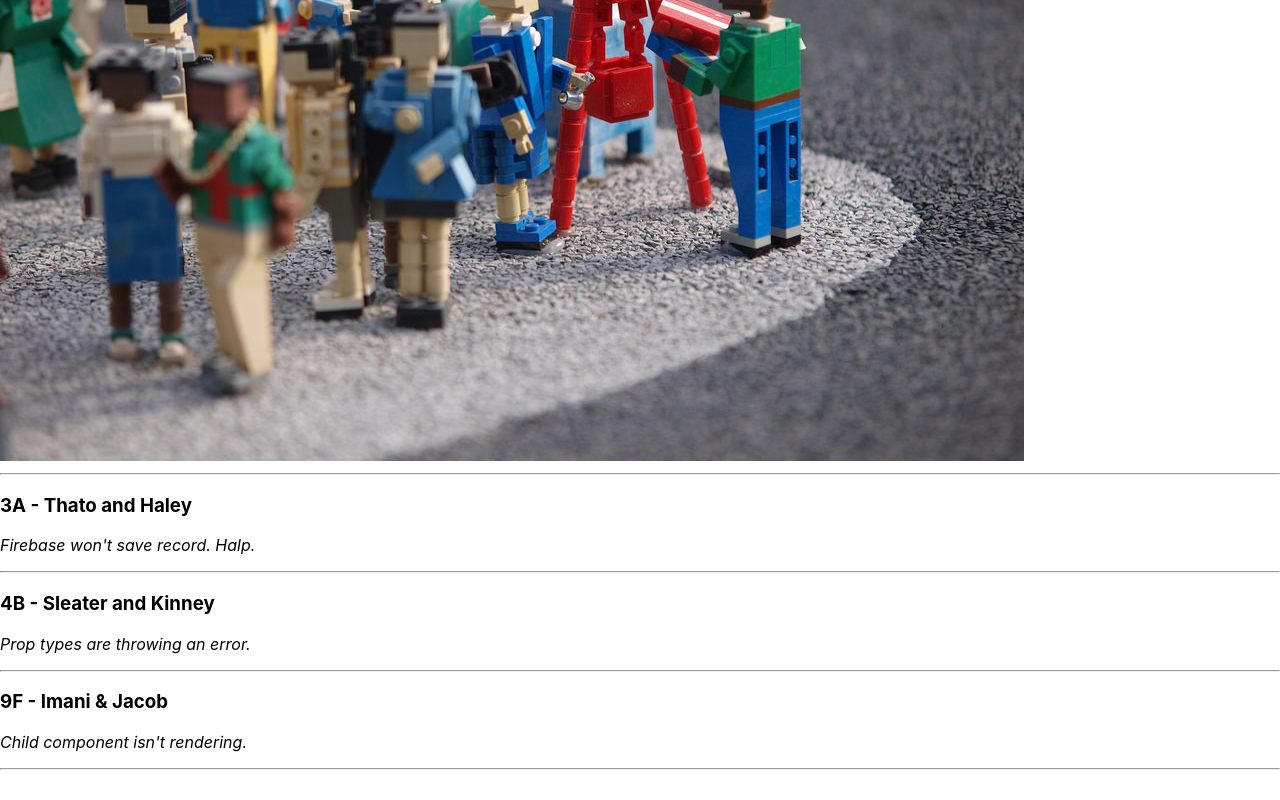
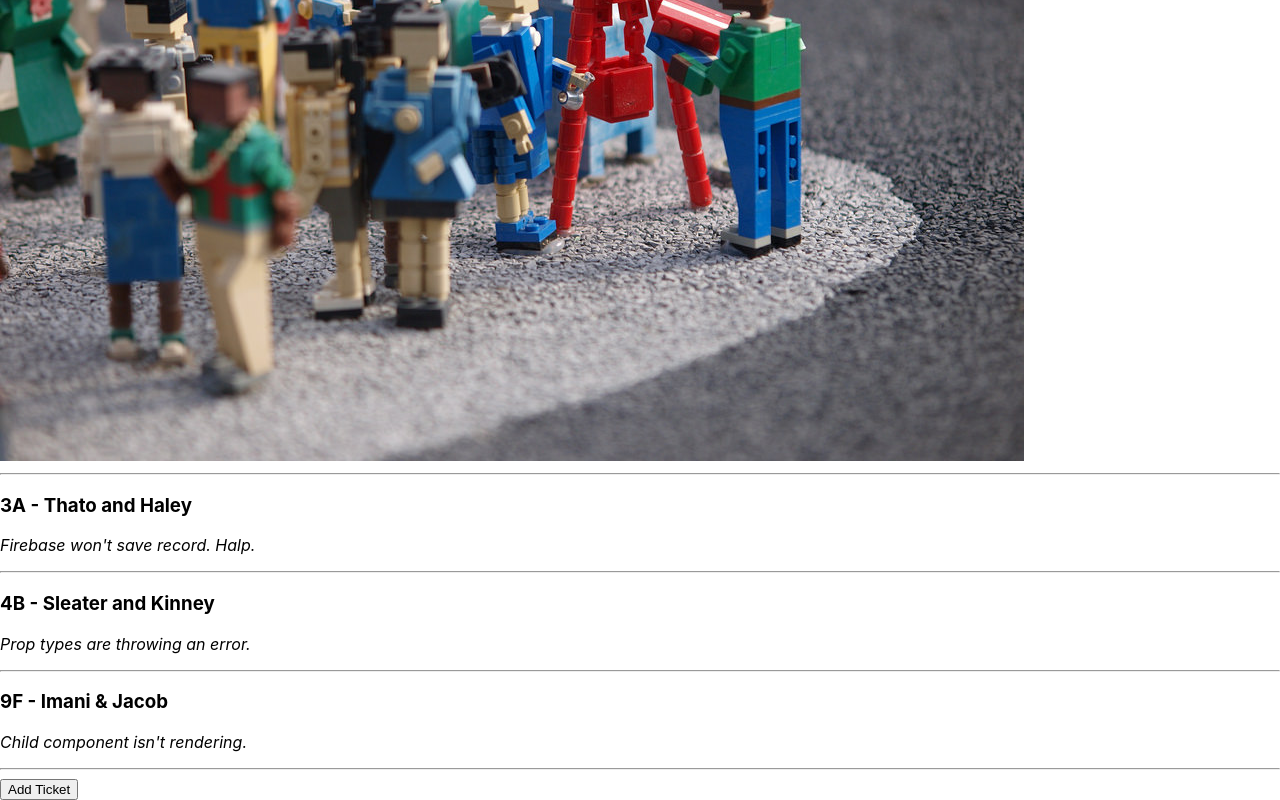
Before and after one commit to pangtodd/helpDesk, a React (Create React App) app: page / in a window 1280 px wide. Shown: the part 389-1189 px from the top of the page. Before the commit the page ends 1167 px from the top, so only its background shows below. Built offline with nearby package versions, Linux system fonts and the light colour scheme.

Commit message:
update to App.js and TicketControl.js to allow for toggle button.

```diff
--- a/src/components/App.js
+++ b/src/components/App.js
@@ -1,12 +1,12 @@
 import React from "react";
 import Header from "./Header";
-import TicketList from "./TicketList";
+import TicketControl from "./TicketControl";
 
 function App(){
   return (
     <React.Fragment>
       <Header />
-      <TicketList />
+      <TicketControl />
     </React.Fragment>
   );
 }
--- a/src/components/TicketControl.js
+++ b/src/components/TicketControl.js
@@ -6,12 +6,31 @@ class TicketControl extends React.Component {
 
   constructor(props) {
     super(props);
-    this.state = {};
+    this.state = {
+      formVisibleOnPage: false
+    };
+  }
+
+  handleClick = () => {
+    this.setState(prevState => ({
+      formVisibleOnPage: !prevState.formVisibleOnPage
+    }));
   }
 
   render(){
+    let currentlyVisibleState = null;
+    let buttonText = null;
+    if(this.state.formVisibleOnPage){
+      currentlyVisibleState= <NewTicketForm />;
+      buttonText = "Return to Ticket List";
+    } else {
+      currentlyVisibleState = <TicketList />
+      buttonText = "Add Ticket";
+    }
     return (
       <React.Fragment>
+        {currentlyVisibleState}
+        <button onClick={this.handleClick}>{buttonText}</button>
       </React.Fragment>
     );
   }
```
